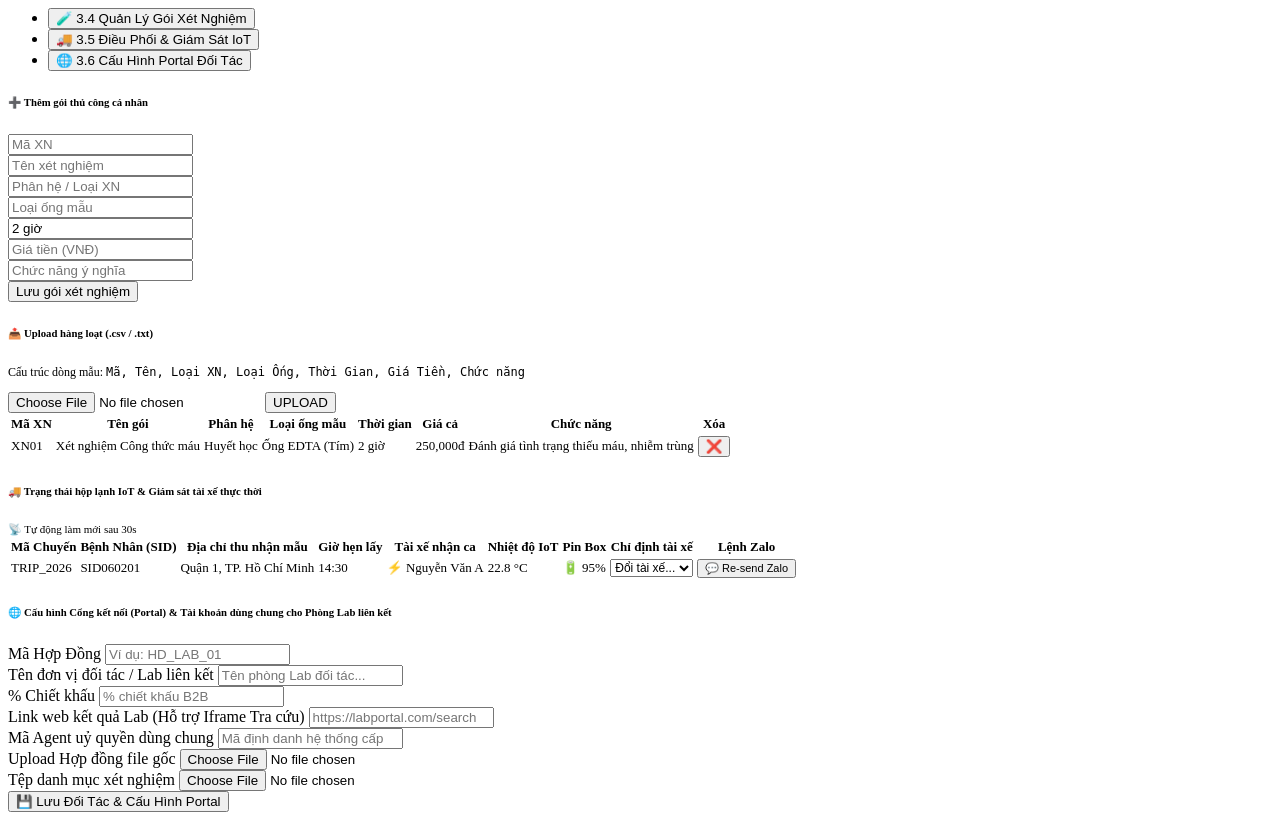
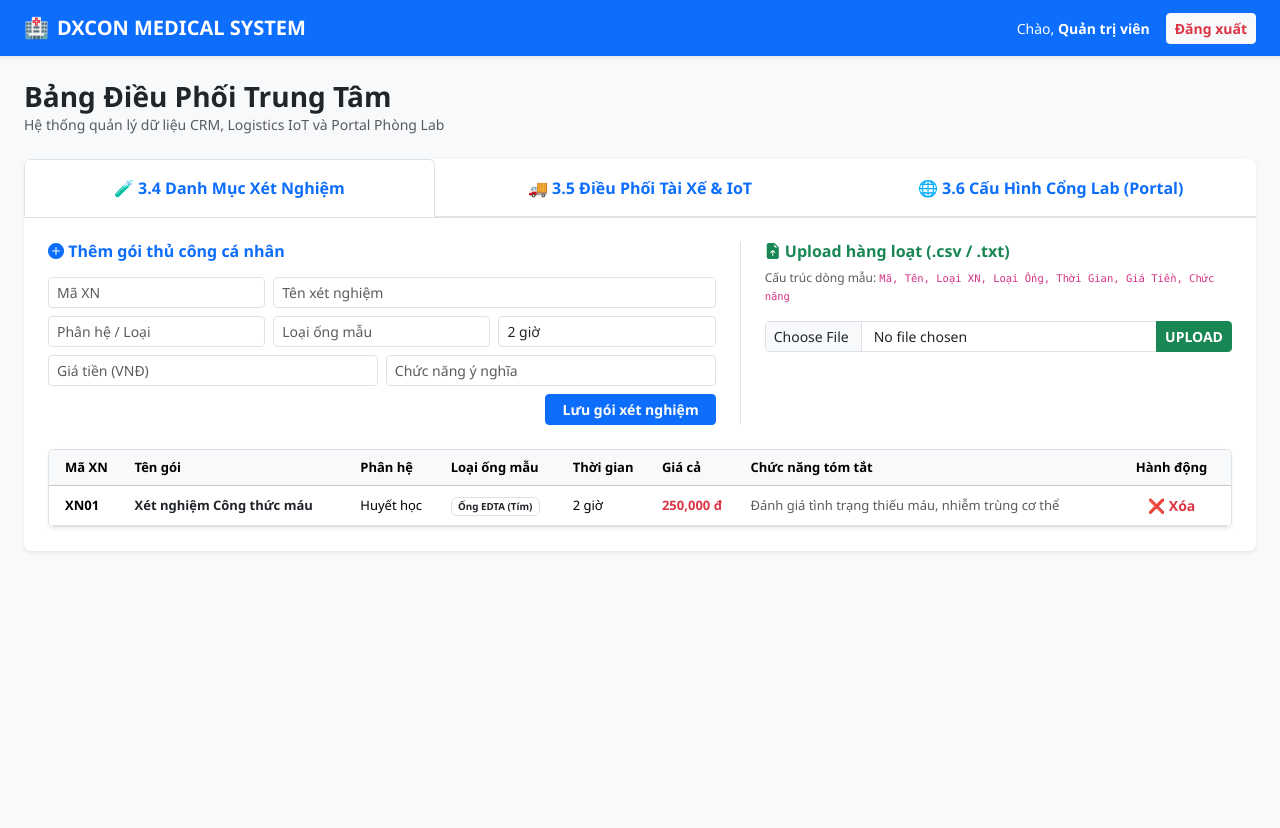
Before and after one commit to dxconmedical-max/dxconsystem, a Flask app: page /admin in a window 1280 px wide. After the commit the page ends 552 px from the top, so only its background shows below. Run offline with Flask 3, Linux system fonts and the light colour scheme; the visitor is signed in with stand-in values (Sample User, id 1); data comes from the database, SQL or seed files in the repository; data that the repository does not hold is empty.

Commit message:
Update admin.html

```diff
--- a/templates/admin.html
+++ b/templates/admin.html
@@ -1,42 +1,71 @@
-<!-- ========================================== -->
-<!-- KHU VỰC QUẢN LÝ CHỨC NĂNG BỔ TRỢ (TINH GỌN) -->
-<!-- ========================================== -->
-<div class="card shadow-sm border-0 rounded-3 mt-5">
-    <!-- Thanh điều hướng Tab -->
-    <div class="card-header bg-light border-bottom-0 p-0">
-        <ul class="nav nav-tabs nav-justified" id="adminFeatureTabs" role="tablist">
+<!DOCTYPE html>
+<html lang="vi">
+<head>
+    <meta charset="UTF-8">
+    <meta name="viewport" content="width=device-width, initial-scale=1.0">
+    <title>DXCON - Hệ Thống Quản Trị Tối Cao</title>
+    <link href="https://cdn.jsdelivr.net/npm/bootstrap@5.3.2/dist/css/bootstrap.min.css" rel="stylesheet">
+    <link href="https://cdn.jsdelivr.net/npm/bootstrap-icons@1.11.1/font/bootstrap-icons.css" rel="stylesheet">
+    <style>
+        body { bg-color: #f4f6f9; font-family: 'Segoe UI', Tahoma, Geneva, Verdana, sans-serif; }
+        .nav-tabs .nav-link.active { background-color: #ffffff !important; border-bottom-color: transparent !important; color: #0d6efd !important; }
+        .card { border: none; box-shadow: 0 0.125rem 0.25rem rgba(0, 0, 0, 0.075); }
+    </style>
+</head>
+<body class="bg-light">
+
+    <nav class="navbar navbar-expand-lg navbar-dark bg-primary shadow-sm mb-4">
+        <div class="container-fluid px-4">
+            <a class="navbar-brand fw-bold d-flex align-items-center" href="#">
+                🏥 <span class="ms-2">DXCON MEDICAL SYSTEM</span>
+            </a>
+            <div class="d-flex align-items-center text-white">
+                <span class="me-3 small">Chào, <strong>Quản trị viên</strong></span>
+                <a href="/logout" class="btn btn-sm btn-light text-danger fw-bold">Đăng xuất</a>
+            </div>
+        </div>
+    </nav>
+
+    <div class="container-fluid px-4">
+        <div class="d-flex justify-content-between align-items-center mb-4">
+            <div>
+                <h3 class="fw-bold text-dark m-0">Bảng Điều Phối Trung Tâm</h3>
+                <p class="text-muted small m-0">Hệ thống quản lý dữ liệu CRM, Logistics IoT và Portal Phòng Lab</p>
+            </div>
+        </div>
+
+        <div class="card rounded-3 overflow-hidden">
+            <div class="card-header bg-white p-0 border-bottom">
+                <ul class="nav nav-tabs nav-justified" id="adminMainTabs" role="tablist">
                     <li class="nav-item">
-                <button class="nav-link active fw-bold py-3 text-secondary" id="catalog-tab" data-bs-toggle="tab" data-bs-target="#catalog-pane" type="button" role="tab">
-                    🧪 3.4 Quản Lý Gói Xét Nghiệm
+                        <button class="nav-link active fw-bold py-3" id="catalog-tab" data-bs-toggle="tab" data-bs-target="#catalog-pane" type="button" role="tab">
+                            🧪 3.4 Danh Mục Xét Nghiệm
                         </button>
                     </li>
                     <li class="nav-item">
-                <button class="nav-link fw-bold py-3 text-secondary" id="logistics-tab" data-bs-toggle="tab" data-bs-target="#logistics-pane" type="button" role="tab">
-                    🚚 3.5 Điều Phối & Giám Sát IoT
+                        <button class="nav-link fw-bold py-3" id="logistics-tab" data-bs-toggle="tab" data-bs-target="#logistics-pane" type="button" role="tab">
+                            🚚 3.5 Điều Phối Tài Xế & IoT
                         </button>
                     </li>
                     <li class="nav-item">
-                <button class="nav-link fw-bold py-3 text-secondary" id="portal-tab" data-bs-toggle="tab" data-bs-target="#portal-pane" type="button" role="tab">
-                    🌐 3.6 Cấu Hình Portal Đối Tác
+                        <button class="nav-link fw-bold py-3" id="portal-tab" data-bs-toggle="tab" data-bs-target="#portal-pane" type="button" role="tab">
+                            🌐 3.6 Cấu Hình Cổng Lab (Portal)
                         </button>
                     </li>
                 </ul>
             </div>
 
-    <!-- Nội dung chi tiết từng Tab -->
-    <div class="card-body p-4 bg-white rounded-bottom-3">
-        <div class="tab-content" id="adminFeatureTabsContent">
+            <div class="card-body p-4 bg-white">
+                <div class="tab-content" id="adminMainTabsContent">
 
-            <!-- TAB 3.4: DANH MỤC XÉT NGHIỆM -->
                     <div class="tab-pane fade show active" id="catalog-pane" role="tabpanel" aria-labelledby="catalog-tab">
                         <div class="row g-4 mb-4">
-                    <!-- Form thêm thủ công -->
                             <div class="col-lg-7 border-end pe-lg-4">
-                        <h6 class="fw-bold text-primary mb-3">➕ Thêm gói thủ công cá nhân</h6>
+                                <h6 class="fw-bold text-primary mb-3"><i class="bi bi-plus-circle-fill"></i> Thêm gói thủ công cá nhân</h6>
                                 <form action="#" method="POST" class="row g-2">
                                     <div class="col-md-4"><input type="text" class="form-control form-control-sm" placeholder="Mã XN"></div>
                                     <div class="col-md-8"><input type="text" class="form-control form-control-sm" placeholder="Tên xét nghiệm"></div>
-                            <div class="col-md-4"><input type="text" class="form-control form-control-sm" placeholder="Phân hệ / Loại XN"></div>
+                                    <div class="col-md-4"><input type="text" class="form-control form-control-sm" placeholder="Phân hệ / Loại"></div>
                                     <div class="col-md-4"><input type="text" class="form-control form-control-sm" placeholder="Loại ống mẫu"></div>
                                     <div class="col-md-4"><input type="text" class="form-control form-control-sm" value="2 giờ" placeholder="Thời gian"></div>
                                     <div class="col-md-6"><input type="number" class="form-control form-control-sm" placeholder="Giá tiền (VNĐ)"></div>
@@ -46,9 +75,8 @@
                                     </div>
                                 </form>
                             </div>
-                    <!-- Form upload file -->
                             <div class="col-lg-5 ps-lg-4">
-                        <h6 class="fw-bold text-success mb-2">📤 Upload hàng loạt (.csv / .txt)</h6>
+                                <h6 class="fw-bold text-success mb-2"><i class="bi bi-file-earmark-arrow-up-fill"></i> Upload hàng loạt (.csv / .txt)</h6>
                                 <p class="text-muted mb-3" style="font-size: 12px;">Cấu trúc dòng mẫu: <code>Mã, Tên, Loại XN, Loại Ống, Thời Gian, Giá Tiền, Chức năng</code></p>
                                 <div class="input-group input-group-sm">
                                     <input type="file" class="form-control">
@@ -57,75 +85,31 @@
                             </div>
                         </div>
 
-                <!-- Bảng danh sách gói -->
-                <div class="table-responsive border rounded">
+                        <div class="table-responsive border rounded shadow-sm">
                             <table class="table table-hover align-middle mb-0" style="font-size: 13px;">
                                 <thead class="table-light text-secondary">
                                     <tr>
-                                <th>Mã XN</th>
+                                        <th class="ps-3">Mã XN</th>
                                         <th>Tên gói</th>
                                         <th>Phân hệ</th>
                                         <th>Loại ống mẫu</th>
                                         <th>Thời gian</th>
                                         <th>Giá cả</th>
-                                <th>Chức năng</th>
-                                <th class="text-center">Xóa</th>
-                            </tr>
-                        </thead>
-                        <tbody>
-                            <!-- Dữ liệu mẫu đổ ra ở đây -->
-                            <tr>
-                                <td class="fw-bold">XN01</td>
-                                <td>Xét nghiệm Công thức máu</td>
-                                <td>Huyết học</td>
-                                <td>Ống EDTA (Tím)</td>
-                                <td>2 giờ</td>
-                                <td class="text-danger fw-bold">250,000đ</td>
-                                <td>Đánh giá tình trạng thiếu máu, nhiễm trùng</td>
-                                <td class="text-center"><button class="btn btn-sm text-danger p-0"><i class="bi bi-trash"></i> ❌</button></td>
-                            </tr>
-                        </tbody>
-                    </table>
-                </div>
-            </div>
-
-            <!-- TAB 3.5: ĐIỀU PHỐI LOGISTICS & IOT -->
-            <div class="tab-pane fade" id="logistics-pane" role="tabpanel" aria-labelledby="logistics-tab">
-                <div class="d-flex justify-content-between align-items-center mb-3">
-                    <h6 class="fw-bold text-info mb-0">🚚 Trạng thái hộp lạnh IoT & Giám sát tài xế thực thời</h6>
-                    <span class="badge bg-soft-info text-info border border-info px-2 py-1" style="font-size: 11px;">📡 Tự động làm mới sau 30s</span>
-                </div>
-                <div class="table-responsive border rounded">
-                    <table class="table table-hover align-middle mb-0" style="font-size: 13px;">
-                        <thead class="table-light text-secondary">
-                            <tr>
-                                <th>Mã Chuyến</th>
-                                <th>Bệnh Nhân (SID)</th>
-                                <th>Địa chỉ thu nhận mẫu</th>
-                                <th>Giờ hẹn lấy</th>
-                                <th>Tài xế nhận ca</th>
-                                <th>Nhiệt độ IoT</th>
-                                <th>Pin Box</th>
-                                <th>Chỉ định tài xế</th>
-                                <th class="text-center">Lệnh Zalo</th>
+                                        <th>Chức năng tóm tắt</th>
+                                        <th class="text-center pe-3">Hành động</th>
                                     </tr>
                                 </thead>
                                 <tbody>
                                     <tr>
-                                <td class="fw-bold text-dark">TRIP_2026</td>
-                                <td><span class="badge bg-light text-dark">SID060201</span></td>
-                                <td>Quận 1, TP. Hồ Chí Minh</td>
-                                <td>14:30</td>
-                                <td><span class="text-success font-monospace">⚡ Nguyễn Văn A</span></td>
-                                <td class="fw-bold text-primary">22.8 °C</td>
-                                <td><span class="text-success">🔋 95%</span></td>
-                                <td>
-                                    <select class="form-select form-select-sm" style="font-size:12px;">
-                                        <option>Đổi tài xế...</option>
-                                    </select>
-                                </td>
-                                <td class="text-center">
-                                    <button class="btn btn-sm btn-outline-primary py-0 px-2" style="font-size:11px;">💬 Re-send Zalo</button>
+                                        <td class="fw-bold ps-3">XN01</td>
+                                        <td class="fw-bold text-dark">Xét nghiệm Công thức máu</td>
+                                        <td>Huyết học</td>
+                                        <td><span class="badge bg-purple text-dark border">Ống EDTA (Tím)</span></td>
+                                        <td>2 giờ</td>
+                                        <td class="text-danger fw-bold">250,000 đ</td>
+                                        <td class="text-muted">Đánh giá tình trạng thiếu máu, nhiễm trùng cơ thể</td>
+                                        <td class="text-center pe-3">
+                                            <button class="btn btn-sm btn-link text-danger p-0 fw-bold text-decoration-none">❌ Xóa</button>
                                         </td>
                                     </tr>
                                 </tbody>
@@ -133,9 +117,54 @@
                         </div>
                     </div>
 
-            <!-- TAB 3.6: CẤU HÌNH PORTAL ĐỐI TÁC -->
+                    <div class="tab-pane fade" id="logistics-pane" role="tabpanel" aria-labelledby="logistics-tab">
+                        <div class="d-flex justify-content-between align-items-center mb-3">
+                            <h6 class="fw-bold text-dark mb-0">🚚 Trạng thái hộp lạnh vận chuyển thực thời (IoT Box)</h6>
+                            <span class="badge bg-info text-dark small"><i class="bi bi-arrow-clockwise"></i> Tự động cập nhật: Live</span>
+                        </div>
+                        <div class="table-responsive border rounded shadow-sm">
+                            <table class="table table-hover align-middle mb-0" style="font-size: 13px;">
+                                <thead class="table-light text-secondary">
+                                    <tr>
+                                        <th class="ps-3">Mã Chuyến</th>
+                                        <th>Bệnh Nhân (SID)</th>
+                                        <th>Địa chỉ thu nhận mẫu</th>
+                                        <th>Giờ hẹn lấy</th>
+                                        <th>Tài xế phụ trách</th>
+                                        <th>Nhiệt độ IoT</th>
+                                        <th>Pin Thiết Bị</th>
+                                        <th>Chỉ định tài xế nhanh</th>
+                                        <th class="text-center pe-3">Lệnh Zalo</th>
+                                    </tr>
+                                </thead>
+                                <tbody>
+                                    <tr>
+                                        <td class="fw-bold text-primary ps-3">TRIP_2026</td>
+                                        <td><span class="badge bg-light text-dark border">SID060201</span></td>
+                                        <td>Quận 1, TP. Hồ Chí Minh</td>
+                                        <td>14:30</td>
+                                        <td class="fw-bold text-success"><i class="bi bi-person-check-fill"></i> Nguyễn Văn A</td>
+                                        <td class="fw-bold text-danger">22.8 °C</td>
+                                        <td class="text-success fw-bold">🔋 95%</td>
+                                        <td>
+                                            <select class="form-select form-select-sm" style="font-size: 12px; width: 140px;">
+                                                <option>Đổi tài xế...</option>
+                                            </select>
+                                        </td>
+                                        <td class="text-center pe-3">
+                                            <button class="btn btn-sm btn-outline-primary py-0 px-2 fw-bold" style="font-size: 11px;">💬 Gửi lại Zalo</button>
+                                        </td>
+                                    </tr>
+                                </tbody>
+                            </table>
+                        </div>
+                    </div>
+
                     <div class="tab-pane fade" id="portal-pane" role="tabpanel" aria-labelledby="portal-tab">
-                <h6 class="fw-bold text-warning mb-3">🌐 Cấu hình Cổng kết nối (Portal) & Tài khoản dùng chung cho Phòng Lab liên kết</h6>
+                        <div class="p-3 bg-light rounded-3 border border-start border-warning border-3 mb-4">
+                            <h6 class="fw-bold text-dark m-0">🌐 Thiết Lập Đồng Bộ Kết Quả Qua Cổng Tra Cứu Trực Tuyến</h6>
+                            <p class="text-muted small m-0 mt-1">Vui lòng điền đúng liên kết hệ thống tra cứu của phòng Lab đối tác để bác sĩ xem được trực tiếp kết quả thông qua khung Iframe an toàn.</p>
+                        </div>
                         <form action="/api/admin/contract/add" method="POST">
                             <div class="row g-3">
                                 <div class="col-md-3">
@@ -144,32 +173,30 @@
                                 </div>
                                 <div class="col-md-6">
                                     <label class="form-label text-secondary small fw-bold">Tên đơn vị đối tác / Lab liên kết</label>
-                            <input type="text" name="partner_name" class="form-control form-control-sm" placeholder="Tên phòng Lab đối tác..." required>
+                                    <input type="text" name="partner_name" class="form-control form-control-sm" placeholder="Tên phòng Lab..." required>
                                 </div>
                                 <div class="col-md-3">
-                            <label class="form-label text-secondary small fw-bold">% Chiết khấu</label>
-                            <input type="number" step="0.1" name="discount" class="form-control form-control-sm" placeholder="% chiết khấu B2B">
+                                    <label class="form-label text-secondary small fw-bold">% Chiết khấu thương mại</label>
+                                    <input type="number" step="0.1" name="discount" class="form-control form-control-sm" placeholder="Ví dụ: 10.5">
                                 </div>
                                 <div class="col-md-7">
-                            <label class="form-label text-secondary small fw-bold">Link web kết quả Lab (Hỗ trợ Iframe Tra cứu)</label>
-                            <input type="url" name="lab_result_url" class="form-control form-control-sm" placeholder="https://labportal.com/search">
+                                    <label class="form-label text-secondary small fw-bold">Link kết quả Lab trực tuyến (Cổng Portal Tra Cứu)</label>
+                                    <input type="url" name="lab_result_url" class="form-control form-control-sm" placeholder="https://labportal.com/api/view_results">
                                 </div>
                                 <div class="col-md-5">
-                            <label class="form-label text-secondary small fw-bold">Mã Agent uỷ quyền dùng chung</label>
+                                    <label class="form-label text-secondary small fw-bold">Mã Agent (Uỷ quyền dùng chung)</label>
                                     <input type="text" name="lab_account_shared" class="form-control form-control-sm" placeholder="Mã định danh hệ thống cấp">
                                 </div>
-
                                 <div class="col-md-6">
-                            <label class="form-label text-secondary small fw-bold">Upload Hợp đồng file gốc</label>
+                                    <label class="form-label text-secondary small fw-bold">Đính kèm file hợp đồng gốc</label>
                                     <input type="file" class="form-control form-control-sm">
                                 </div>
                                 <div class="col-md-6">
-                            <label class="form-label text-secondary small fw-bold">Tệp danh mục xét nghiệm</label>
+                                    <label class="form-label text-secondary small fw-bold">File danh mục xét nghiệm riêng biệt</label>
                                     <input type="file" class="form-control form-control-sm">
                                 </div>
-
                                 <div class="col-12 text-end mt-4">
-                            <button type="submit" class="btn btn-warning text-dark fw-bold px-4">💾 Lưu Đối Tác & Cấu Hình Portal</button>
+                                    <button type="submit" class="btn btn-primary fw-bold px-4 shadow-sm"><i class="bi bi-floppy-fill"></i> Lưu Đối Tác & Cấu Hình Portal</button>
                                 </div>
                             </div>
                         </form>
@@ -178,3 +205,8 @@
                 </div>
             </div>
         </div>
+    </div>
+
+    <script src="https://cdn.jsdelivr.net/npm/bootstrap@5.3.2/dist/js/bootstrap.bundle.min.js"></script>
+</body>
+</html>
```
Lines whose indentation alone changed are shown as unchanged.
